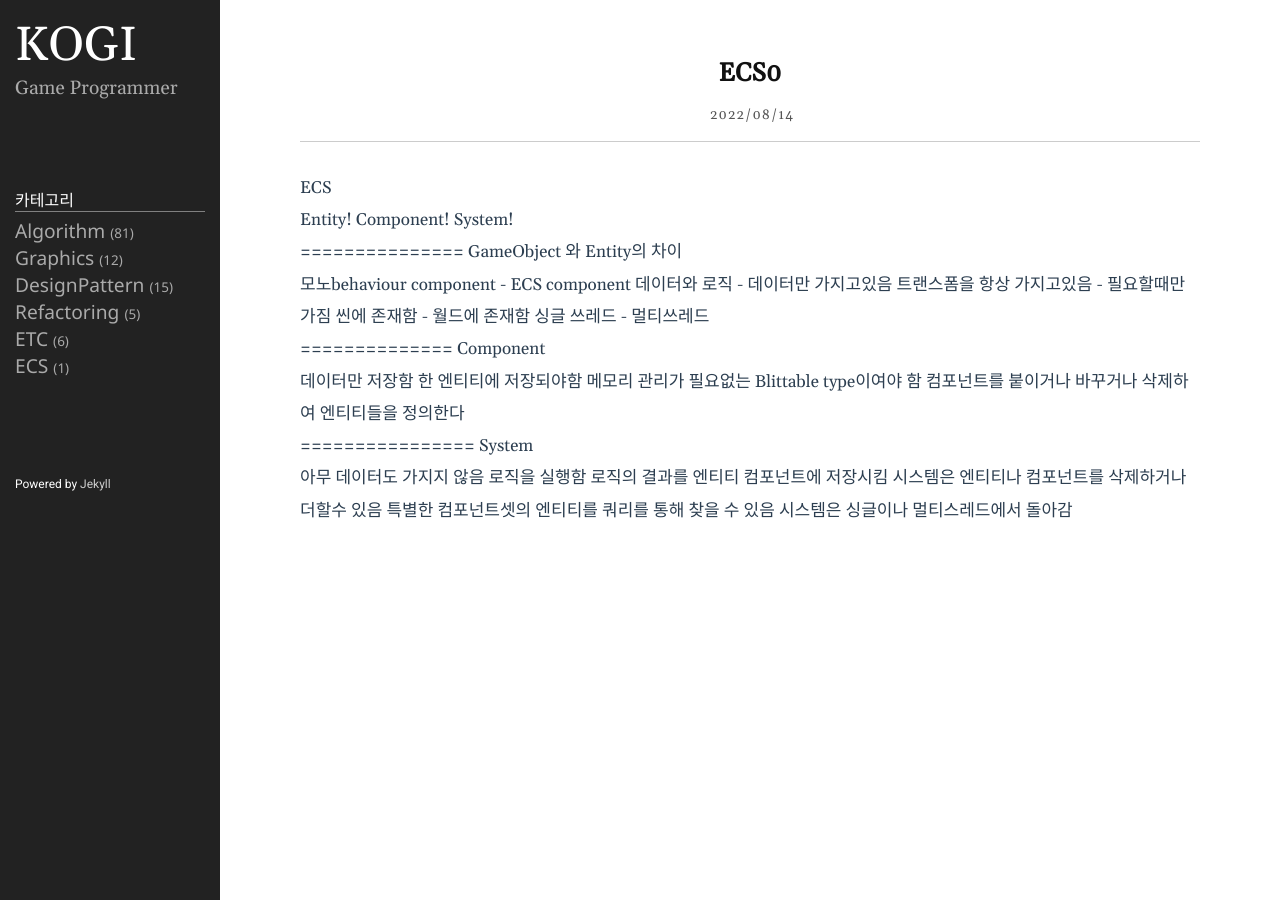
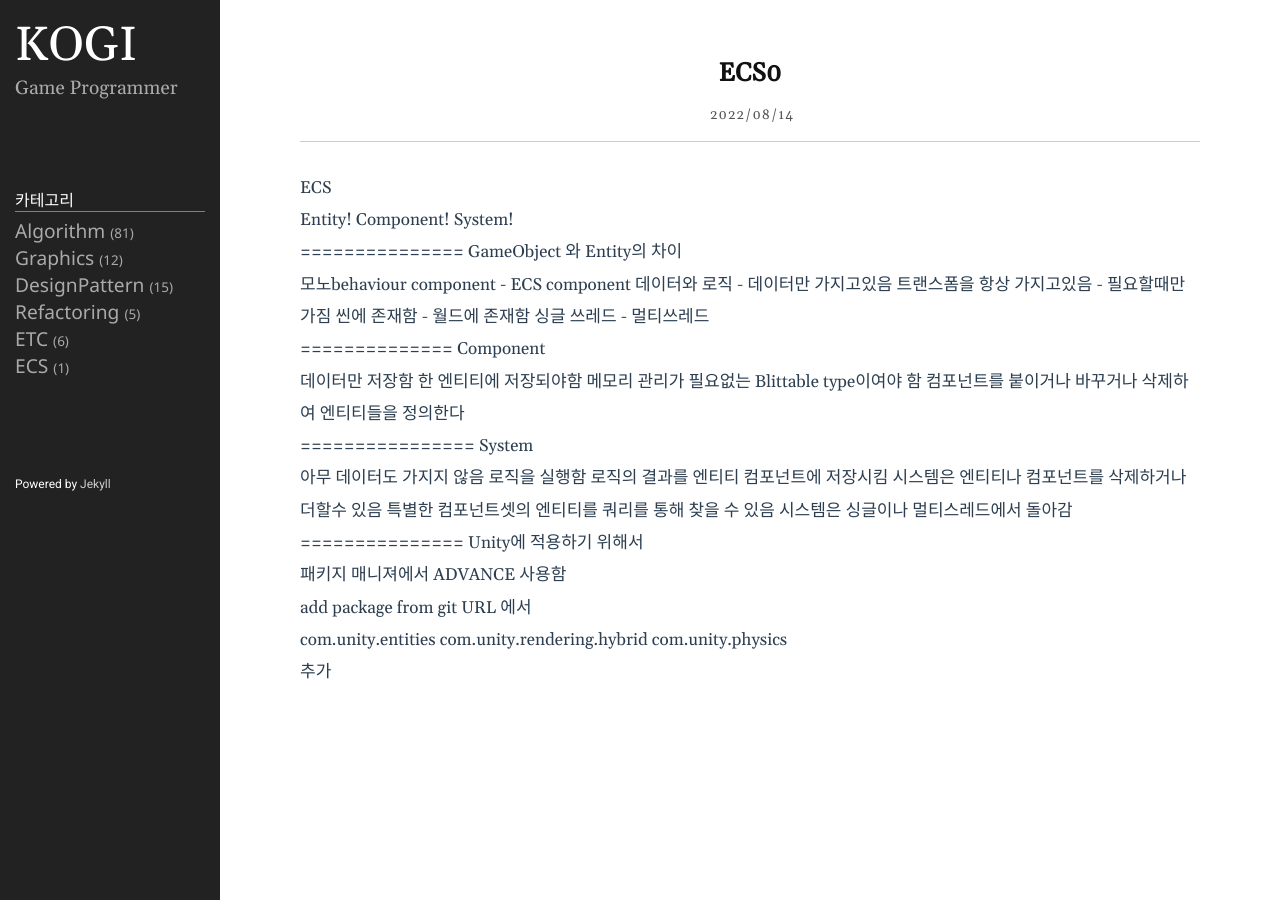
Before and after one commit to rrd0627/rrd0627.github.io, a Jekyll site: the page built from _posts/2022-08-15-ECS0.markdown, in a window 1280 px wide. Built offline with Jekyll 4.4.1, drawn with Linux system fonts in a browser that asks for light colours.

Commit message:
add unity package

```diff
--- a/_posts/2022-08-15-ECS0.markdown
+++ b/_posts/2022-08-15-ECS0.markdown
@@ -37,3 +37,20 @@ System
 시스템은 엔티티나 컴포넌트를 삭제하거나 더할수 있음
 특별한 컴포넌트셋의 엔티티를 쿼리를 통해 찾을 수 있음
 시스템은 싱글이나 멀티스레드에서 돌아감
+
+
+
+
+
+===============
+Unity에 적용하기 위해서
+
+패키지 매니져에서 ADVANCE 사용함
+
+add package from git URL 에서
+
+com.unity.entities
+com.unity.rendering.hybrid
+com.unity.physics
+
+추가
```
